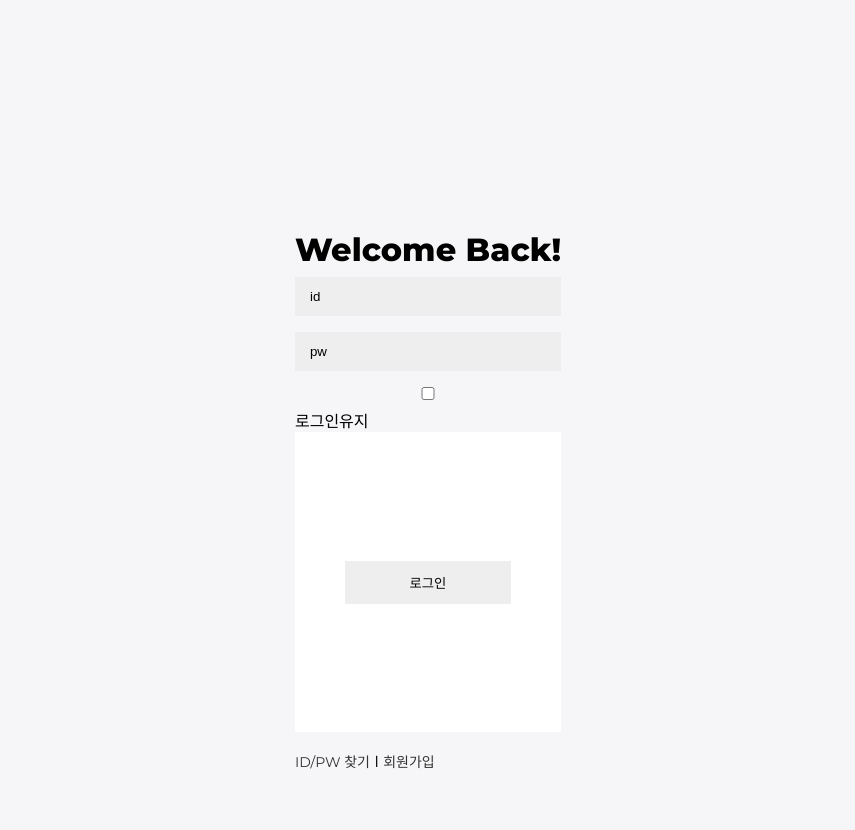
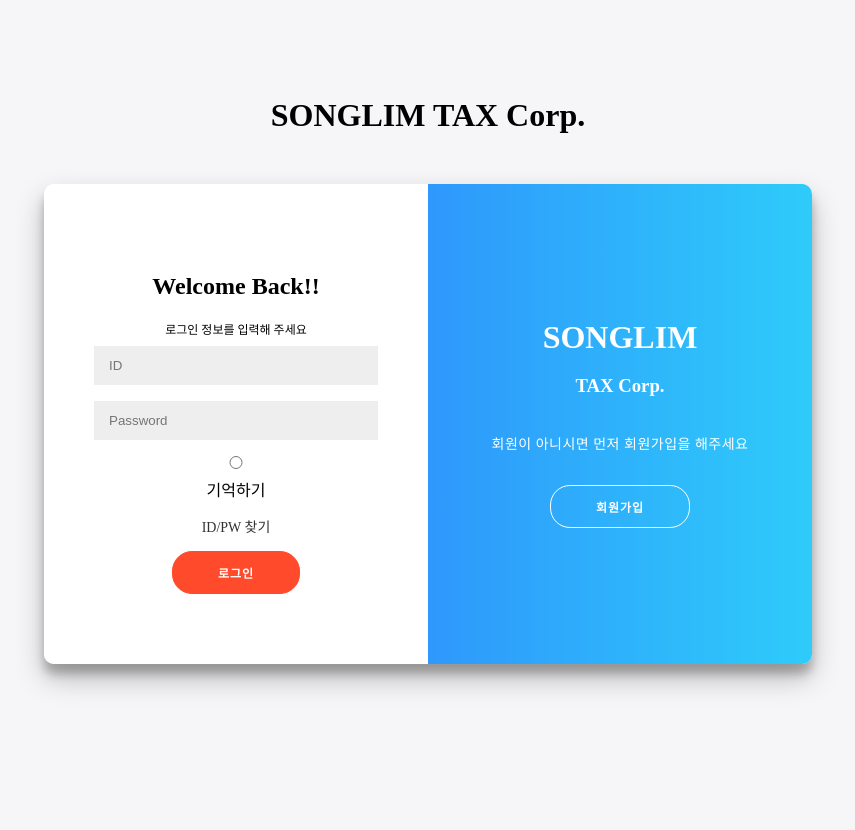
Before and after one commit to ksw1016v/contact_manage, a Django app: page /contact/login/ in a window 1280 px wide. Shown: the whole page, without its empty margins (212-1067 px from the left). Run offline with Django 3.2, Linux system fonts and the light colour scheme.

Commit message:
login css

```diff
--- a/contact_manage/contact/static/contact/css/login.css
+++ b/contact_manage/contact/static/contact/css/login.css
@@ -11,10 +11,10 @@ body {
 	justify-content: center;
 	align-items: center;
 	flex-direction: column;
-	font-family: 'Montserrat', sans-serif;
 	height: 100vh;
 	margin: -20px 0 50px;
 }
+
 
 h1 {
 	font-weight: bold;
@@ -89,6 +89,8 @@ input {
 	width: 100%;
 }
 
+
+
 .container {
 	background-color: #fff;
 	border-radius: 10px;
@@ -162,7 +164,7 @@ input {
 .overlay {
 	background: #FF416C;
 	background: -webkit-linear-gradient(to right, #FF4B2B, #FF416C);
-	background: linear-gradient(to right, #FF4B2B, #FF416C);
+	background: linear-gradient(to right, #2E64FE, #2ECCFA);
 	background-repeat: no-repeat;
 	background-size: cover;
 	background-position: 0 0;
--- a/contact_manage/contact/templates/contact/login.html
+++ b/contact_manage/contact/templates/contact/login.html
@@ -14,26 +14,64 @@
 </head>
 
 <body>
-  <div>
+    <h1>SONGLIM  TAX Corp.</h1><p></p>
+    <div class="container" id="container">
 
-      <div>
-          <h1>Welcome Back!</h1>
-      </div>
-            <input  type="text" value="id">
-            <br>
-            <input  type="text" value="pw">
-            <br>
-                    <input type="checkbox" name="로그인유지" value="로그인유지">로그인유지
-                  <form action="" method="post">
-                  <input  type="submit" value="로그인">
-                  </form>
-            <br>
-                  <div>
-                    <a  href="">ID/PW 찾기</a> I <a  href="">회원가입</a>
-                  </div>
+      <div class="form-container sign-in-container">
+		<form action="#">
+			<h2>Welcome Back!!</h2>
+
+			<span>로그인 정보를 입력해 주세요</span>
+
+
+			<input type="text" placeholder="ID" />
+			<input type="password" placeholder="Password" />
+
+
+            <input type="radio" name="로그인유지" value="로그인유지">기억하기
+            <a href="#">ID/PW 찾기</a>
+			<button>로그인</button>
+		</form>
+	  </div>
+     </dvi>
+
+
+     <div class="form-container sign-up-container">
+		<form action="#">
+
+			<h1>회원가입</h1>
+            <input type="text" placeholder="ID" />
+			<input type="email" placeholder="Email" />
+			<input type="password" placeholder="Password1" />
+            <input type="password" placeholder="Password2" />
+			<a href="#">정보이용동의</a>
+			<button>회원가입</button>
+		</form>
+	</div>
+
+
+     <div class="overlay-container">
+		<div class="overlay">
+			<div class="overlay-panel overlay-right">
+                <h1>SONGLIM <h3>TAX Corp.</h3></h1>
+				<p>회원이 아니시면 먼저 회원가입을 해주세요</p>
+				<button class="ghost" id="signUp">회원가입</button>
+			</div>
+			<div class="overlay-panel overlay-left">
+				<h1>SONGLIM <h3>TAX Corp.</h3></h1>
+				<p>회원정보를 정확하게 입력하여 주세요</p>
+				<button class="ghost" id="signIn">로그인</button>
+			</div>
+		</div>
+	</div>
 
   </div>
 
+
+
+
+
+<script src='{% static "contact/js/login.js"  %}'></script>
 </body>
 
 </html>
--- a/contact_manage/static/contact/css/login.css
+++ b/contact_manage/static/contact/css/login.css
@@ -1,4 +1,4 @@
-@charset "utf-8";
+
 @import url('https://fonts.googleapis.com/css?family=Montserrat:400,800');
 
 * {
@@ -11,10 +11,10 @@ body {
 	justify-content: center;
 	align-items: center;
 	flex-direction: column;
-	font-family: 'Montserrat', sans-serif;
 	height: 100vh;
 	margin: -20px 0 50px;
 }
+
 
 h1 {
 	font-weight: bold;
@@ -162,7 +162,7 @@ input {
 .overlay {
 	background: #FF416C;
 	background: -webkit-linear-gradient(to right, #FF4B2B, #FF416C);
-	background: linear-gradient(to right, #FF4B2B, #FF416C);
+	background: linear-gradient(to right, #2E64FE, #2ECCFA);
 	background-repeat: no-repeat;
 	background-size: cover;
 	background-position: 0 0;
--- a/contact_manage/static/contact/js/login.js
+++ b/contact_manage/static/contact/js/login.js
@@ -1,5 +1,5 @@
-const signUpButton = document.getElementById('signUp');
-const signInButton = document.getElementById('signIn');
+const signUpButton = document.getElementById('signInsignUp');
+const signInButton = document.getElementById('signUp');
 const container = document.getElementById('container');
 
 signUpButton.addEventListener('click', () => {
```
